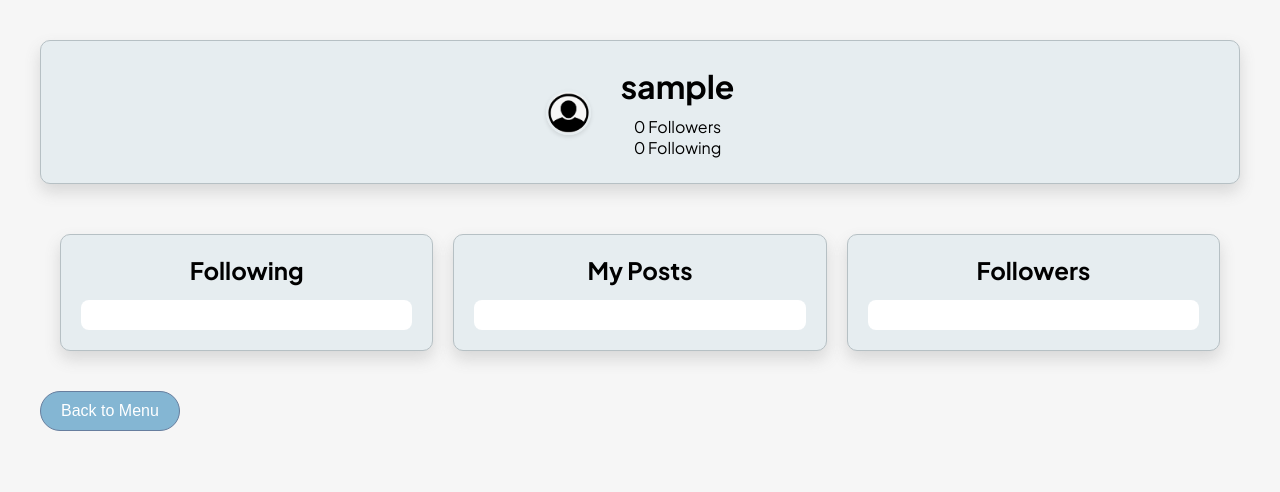
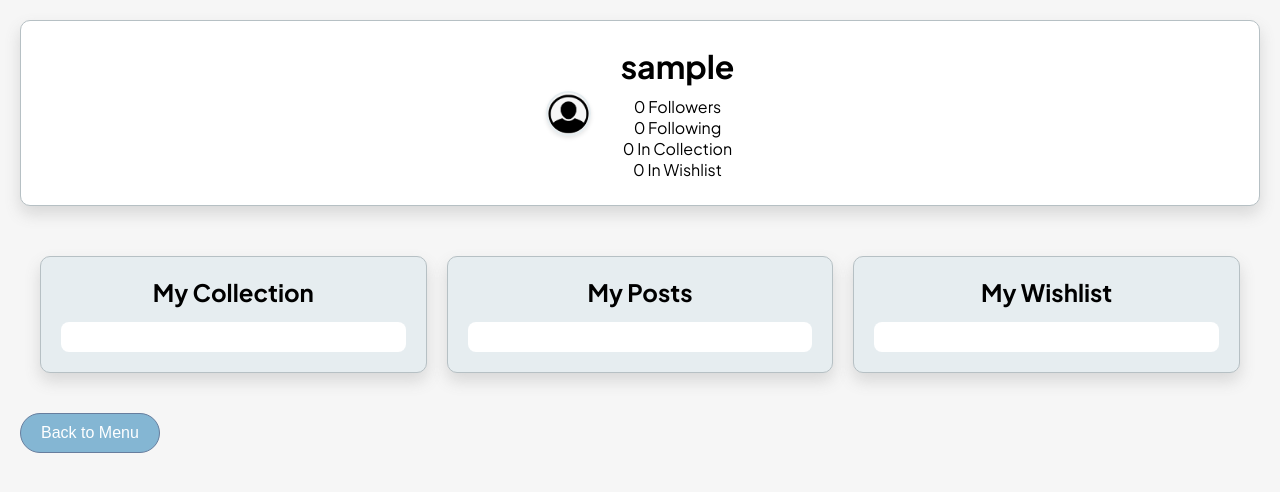
Before and after one commit to christianjmartin/SoleTogether, a Flask app: a page that uses templates/profile.html in a window 1280 px wide. Shown: the top 492 px of the page. Run offline with Flask 3, Linux system fonts and the light colour scheme; a user stored in the database is signed in; data comes from the database, SQL or seed files in the repository; both versions use the stored data as it was after the commit; data that the repository does not hold is empty.

Commit message:
Updated profile page

```diff
--- a/database.sql
+++ b/database.sql
@@ -1,7 +1,8 @@
 CREATE TABLE IF NOT EXISTS Client (
     ClientID INTEGER PRIMARY KEY AUTOINCREMENT,
     Username TEXT NOT NULL,
-    Password TEXT NOT NULL
+    Password TEXT NOT NULL,
+    theme_preference TEXT DEFAULT 'light'
 );
 
 -- CREATE TABLE IF NOT EXISTS Shoe (
--- a/main.py
+++ b/main.py
@@ -451,21 +451,92 @@ def view_profile(username):
     conn = get_db()
     dbCursor = conn.cursor()
 
-    # Get user stats
+    # Get user stats (followers/following)
     user_stats = logic.get_user_stats(dbCursor, username)
 
-    # Get posts, followers, and following
+    # Get user posts
     posts = logic.get_user_posts(dbCursor, username)
-    followers = logic.get_followers(dbCursor, username)
-    following_users = logic.get_following(dbCursor, username)
+
+    # Get collection items
+    collection_items = logic.get_collection(dbCursor, username)
+    collection_count = len(collection_items)
+
+    # Get wishlist items
+    wishlist_items = logic.get_wishlist(dbCursor, username)
+    wishlist_count = len(wishlist_items)
 
     return render_template('profile.html',
                          user={'username': username},
                          stats=user_stats,
                          posts=posts,
-                         followers=followers,
-                         following_users=following_users)
+                         collection_items=collection_items,
+                         wishlist_items=wishlist_items,
+                         collection_count=collection_count,
+                         wishlist_count=wishlist_count)
 
+@app.route('/save-theme', methods=['POST'])
+def save_theme():
+    if 'username' not in session:
+        return jsonify({'error': 'Not logged in'}), 401
+
+    theme = request.json.get('theme')
+    if theme not in ['light', 'dark']:
+        return jsonify({'error': 'Invalid theme'}), 400
+
+    conn = get_db()
+    dbCursor = conn.cursor()
+
+    try:
+        # First, check if theme_preference column exists
+        dbCursor.execute("""
+            SELECT name FROM pragma_table_info('Client')
+            WHERE name='theme_preference'
+        """)
+        if not dbCursor.fetchone():
+            # Add the column if it doesn't exist
+            dbCursor.execute("""
+                ALTER TABLE Client
+                ADD COLUMN theme_preference TEXT DEFAULT 'light'
+            """)
+
+        # Update the user's theme preference
+        dbCursor.execute(
+            "UPDATE Client SET theme_preference = ? WHERE Username = ?",
+            (theme, session['username'])
+        )
+        conn.commit()
+        return jsonify({'success': True})
+    except Exception as e:
+        print(f"Error saving theme preference: {e}")
+        return jsonify({'error': 'Database error'}), 500
+
+@app.route('/get-theme')
+def get_theme():
+    if 'username' not in session:
+        return jsonify({'theme': 'light'})
+
+    conn = get_db()
+    dbCursor = conn.cursor()
+
+    try:
+        # First, check if theme_preference column exists
+        dbCursor.execute("""
+            SELECT name FROM pragma_table_info('Client')
+            WHERE name='theme_preference'
+        """)
+        if not dbCursor.fetchone():
+            return jsonify({'theme': 'light'})
+
+        dbCursor.execute(
+            "SELECT theme_preference FROM Client WHERE Username = ?",
+            (session['username'],)
+        )
+        result = dbCursor.fetchone()
+        theme = result[0] if result and result[0] else 'light'
+        return jsonify({'theme': theme})
+    except Exception as e:
+        print(f"Error getting theme preference: {e}")
+        return jsonify({'theme': 'light'})
 
 with app.app_context():
     init_db()
--- a/static/app.css
+++ b/static/app.css
@@ -607,3 +607,139 @@ html {
     gap: 10px;
     text-align: center;  /* Add this to center the text */
 }
+
+/* Dark Mode Styling */
+:root {
+    /* Light theme (default) */
+    --background-primary: rgb(246, 246, 246);
+    --background-secondary: #ffffff;
+    --background-tertiary: #e5e5e5;
+    --text-primary: #000000;
+    --text-secondary: #666666;
+    --accent-color: rgb(132, 182, 211);
+    --border-color: #b6c0c4;
+    --shadow-color: rgba(94, 94, 94, 0.2);
+    --card-background: #ffffff;
+    --card-hover: #f7f7f7;
+}
+
+[data-theme="dark"] {
+    /* Dark theme */
+    --background-primary: #1A1A1B;
+    --background-secondary: #272729;
+    --background-tertiary: #343536;
+    --text-primary: #FFFFFF;
+    --text-secondary: #818384;
+    --accent-color: #0079D3;
+    --border-color: #343536;
+    --shadow-color: rgba(0, 0, 0, 0.4);
+    --card-background: #272729;
+    --card-hover: #2D2D2E;
+}
+
+/* Update existing elements to use variables */
+body {
+    background-color: var(--background-primary);
+    color: var(--text-primary);
+}
+
+/* Theme toggle button styling */
+.top-right-controls {
+    display: flex;
+    align-items: center;
+    gap: 15px;
+}
+
+.theme-btn {
+    background: none;
+    border: none;
+    cursor: pointer;
+    font-size: 1.2rem;
+    padding: 5px;
+    display: flex;
+    align-items: center;
+    justify-content: center;
+    border-radius: 50%;
+    width: 35px;
+    height: 35px;
+    background-color: var(--background-secondary);
+    border: 1px solid var(--border-color);
+    transition: transform 0.2s ease;
+}
+
+.theme-btn:hover {
+    transform: scale(1.1);
+}
+
+/* Update existing components with CSS variables */
+.releases-box {
+    background-color: var(--background-tertiary);
+}
+
+.releases-box-section {
+    background-color: var(--card-background);
+    color: var(--text-primary);
+}
+
+.search-results {
+    background-color: var(--card-background);
+    border-color: var(--border-color);
+}
+
+.search-results:hover {
+    background-color: var(--card-hover);
+}
+
+.sneaker-info-and-links {
+    background-color: var(--background-secondary);
+    color: var(--text-primary);
+}
+
+.sneaker-discussions {
+    background-color: var(--background-secondary);
+}
+
+.discussion-item {
+    background-color: var(--card-background);
+}
+
+.general-discussion-box {
+    background-color: var(--background-tertiary);
+}
+
+.general-discussion-entry {
+    background-color: var(--card-background);
+}
+
+.sneaker-card {
+    background-color: var(--card-background);
+    color: var(--text-primary);
+}
+
+.sneaker-card:hover {
+    background-color: var(--card-hover);
+}
+
+.profile-header {
+    background-color: var(--background-secondary);
+}
+
+.user-card {
+    background-color: var(--card-background);
+    color: var(--text-primary);
+}
+
+input, textarea {
+    background-color: var(--card-background);
+    color: var(--text-primary);
+    border-color: var(--border-color);
+}
+
+input::placeholder, textarea::placeholder {
+    color: var(--text-secondary);
+}
+
+/* Add smooth transition for theme switching */
+* {
+    transition: background-color 0.3s ease, color 0.3s ease;
+}
--- /dev/null
+++ b/static/theme.js
@@ -0,0 +1,49 @@
+// theme.js
+document.addEventListener('DOMContentLoaded', () => {
+    const themeToggle = document.getElementById('theme-toggle');
+    const themeIcon = document.getElementById('theme-icon');
+
+    // Check for saved theme preference or default to 'light'
+    const savedTheme = localStorage.getItem('theme') || 'light';
+    document.documentElement.setAttribute('data-theme', savedTheme);
+    updateIcon(savedTheme);
+
+    themeToggle.addEventListener('click', () => {
+        const currentTheme = document.documentElement.getAttribute('data-theme');
+        const newTheme = currentTheme === 'light' ? 'dark' : 'light';
+
+        // Update theme
+        document.documentElement.setAttribute('data-theme', newTheme);
+        localStorage.setItem('theme', newTheme);
+        updateIcon(newTheme);
+
+        // If user is logged in, save preference to database
+        if (isLoggedIn()) {
+            saveThemePreference(newTheme);
+        }
+    });
+
+    function updateIcon(theme) {
+        themeIcon.textContent = theme === 'light' ? '🌙' : '☀️';
+    }
+});
+
+function isLoggedIn() {
+    // Check if user is logged in (you'll need to implement this)
+    return document.cookie.includes('session');
+}
+
+async function saveThemePreference(theme) {
+    try {
+        const response = await fetch('/save-theme', {
+            method: 'POST',
+            headers: {
+                'Content-Type': 'application/json',
+            },
+            body: JSON.stringify({ theme })
+        });
+        if (!response.ok) throw new Error('Failed to save theme preference');
+    } catch (error) {
+        console.error('Error saving theme:', error);
+    }
+}
--- a/templates/collection.html
+++ b/templates/collection.html
@@ -3,6 +3,7 @@
 <head>
     <title>My Collection</title>
     <link rel="stylesheet" href="static/app.css"/>
+    <script src="{{ url_for('static', filename='theme.js') }}"></script>
 </head>
 <body>
     <div class="container">
--- a/templates/discussion.html
+++ b/templates/discussion.html
@@ -6,6 +6,7 @@
     <link rel="stylesheet" href="static/app.css"/>
     <title>SoleTogether - Discussions</title>
     <script src="https://cdnjs.cloudflare.com/ajax/libs/axios/1.6.2/axios.min.js"></script>
+    <script src="{{ url_for('static', filename='theme.js') }}"></script>
 </head>
 <body>
     <h1>Community Discussion</h1>
--- a/templates/index.html
+++ b/templates/index.html
@@ -5,6 +5,7 @@
         <meta name="viewport" content="width=device-width, initial-scale=1.0">
         <link rel="stylesheet" href="static/app.css"/>
         <title>SoleTogether</title>
+        <script src="{{ url_for('static', filename='theme.js') }}"></script>
     </head>
 <body>
     <h1>SoleTogether</h1>
--- a/templates/login.html
+++ b/templates/login.html
@@ -5,6 +5,7 @@
         <meta name="viewport" content="width=device-width, initial-scale=1.0">
         <link rel="stylesheet" href="static/app.css"/>
         <title>Login</title>
+        <script src="{{ url_for('static', filename='theme.js') }}"></script>
     </head>
 <body>
     <form class="form-container" id="loginForm" action="/login" method="POST">
--- a/templates/profile.html
+++ b/templates/profile.html
@@ -5,10 +5,9 @@
     <meta name="viewport" content="width=device-width, initial-scale=1.0">
     <link rel="stylesheet" href="{{ url_for('static', filename='app.css') }}"/>
     <title>{{ user.username }}'s Profile</title>
+    <script src="{{ url_for('static', filename='theme.js') }}"></script>
 </head>
 <body>
-    <div class="profile-container">
-        <!-- Profile Header -->
     <div class="profile-header">
         <img class="profile-icon" src="{{ url_for('static', filename='prof.jpeg') }}" alt="Profile Picture">
         <div class="profile-info">
@@ -22,23 +21,34 @@
                     <span class="stat-number">{{ stats.following }}</span>
                     <span class="stat-label">Following</span>
                 </div>
+                <div class="stat-item">
+                    <span class="stat-number">{{ collection_count }}</span>
+                    <span class="stat-label">In Collection</span>
+                </div>
+                <div class="stat-item">
+                    <span class="stat-number">{{ wishlist_count }}</span>
+                    <span class="stat-label">In Wishlist</span>
+                </div>
             </div>
         </div>
     </div>
 
         <!-- Three Column Layout -->
         <div class="profile-content">
-            <!-- Following Section -->
+            <!-- Collection Section -->
             <div class="profile-section">
-                <h2>Following</h2>
+                <h2>My Collection</h2>
                 <div class="profile-section-content">
-                    {% for following in following_users %}
-                    <div class="user-card">
-                        <img class="profile-icon" src="{{ url_for('static', filename='prof.jpeg') }}" alt="User avatar">
-                        <div class="user-info">
-                            <h3>{{ following.username }}</h3>
-                            <p>Following since {{ following.date_followed }}</p>
+                    {% for item in collection_items %}
+                    <div class="sneaker-card">
+                        <a href="/sneakerpage?sku={{ item[1] | urlencode }}" style="text-decoration: none; color: inherit;">
+                            <img src="{{ item[5] }}" alt="{{ item[2] }}" class="collection-image">
+                            <div class="sneaker-info">
+                                <h3>{{ item[3] }}</h3>
+                                <p>{{ item[2] }}</p>
+                                <p>${{ item[4] }}</p>
                             </div>
+                        </a>
                     </div>
                     {% endfor %}
                 </div>
@@ -62,17 +72,20 @@
                 </div>
             </div>
 
-            <!-- Followers Section -->
+            <!-- Wishlist Section -->
             <div class="profile-section">
-                <h2>Followers</h2>
+                <h2>My Wishlist</h2>
                 <div class="profile-section-content">
-                    {% for follower in followers %}
-                    <div class="user-card">
-                        <img class="profile-icon" src="{{ url_for('static', filename='prof.jpeg') }}" alt="User avatar">
-                        <div class="user-info">
-                            <h3>{{ follower.username }}</h3>
-                            <p>Following since {{ follower.date_followed }}</p>
+                    {% for item in wishlist_items %}
+                    <div class="sneaker-card">
+                        <a href="/sneakerpage?sku={{ item[1] | urlencode }}" style="text-decoration: none; color: inherit;">
+                            <img src="{{ item[5] }}" alt="{{ item[2] }}" class="wishlist-image">
+                            <div class="sneaker-info">
+                                <h3>{{ item[3] }}</h3>
+                                <p>{{ item[2] }}</p>
+                                <p>${{ item[4] }}</p>
                             </div>
+                        </a>
                     </div>
                     {% endfor %}
                 </div>
--- a/templates/signup.html
+++ b/templates/signup.html
@@ -5,6 +5,7 @@
         <meta name="viewport" content="width=device-width, initial-scale=1.0">
         <link rel="stylesheet" href="static/app.css"/>
         <title>Sign up</title>
+        <script src="{{ url_for('static', filename='theme.js') }}"></script>
     </head>
 <body>
     <form class="form-container" id="signupForm" action="/signup" method="POST">
@@ -33,3 +34,4 @@
         <button class="btn" type="submit">Sign Up</button>
     </form>
 </body>
+</html>
--- a/templates/sneakerPage.html
+++ b/templates/sneakerPage.html
@@ -5,6 +5,7 @@
     <meta name="viewport" content="width=device-width, initial-scale=1.0">
     <link rel="stylesheet" href="static/app.css"/>
     <title>{{ sneaker.name }}</title>
+    <script src="{{ url_for('static', filename='theme.js') }}"></script>
 </head>
 <body>
     <div class="sneaker-page-container">
--- a/templates/sneakerSearch.html
+++ b/templates/sneakerSearch.html
@@ -5,6 +5,7 @@
     <meta name="viewport" content="width=device-width, initial-scale=1.0">
     <link rel="stylesheet" href="static/app.css"/>
     <title>Sneaker Search</title>
+    <script src="{{ url_for('static', filename='theme.js') }}"></script>
     <script>
         let debounceTimeout;
 
--- a/templates/wishlist.html
+++ b/templates/wishlist.html
@@ -3,6 +3,7 @@
 <head>
     <title>My Wishlist</title>
     <link rel="stylesheet" href="static/app.css"/>
+    <script src="{{ url_for('static', filename='theme.js') }}"></script>
 </head>
 <body>
     <div class="container">
```
Also changed, not shown: templates/menu.html (+17 -11 lines), database.db. Lines whose indentation alone changed are shown as unchanged.
